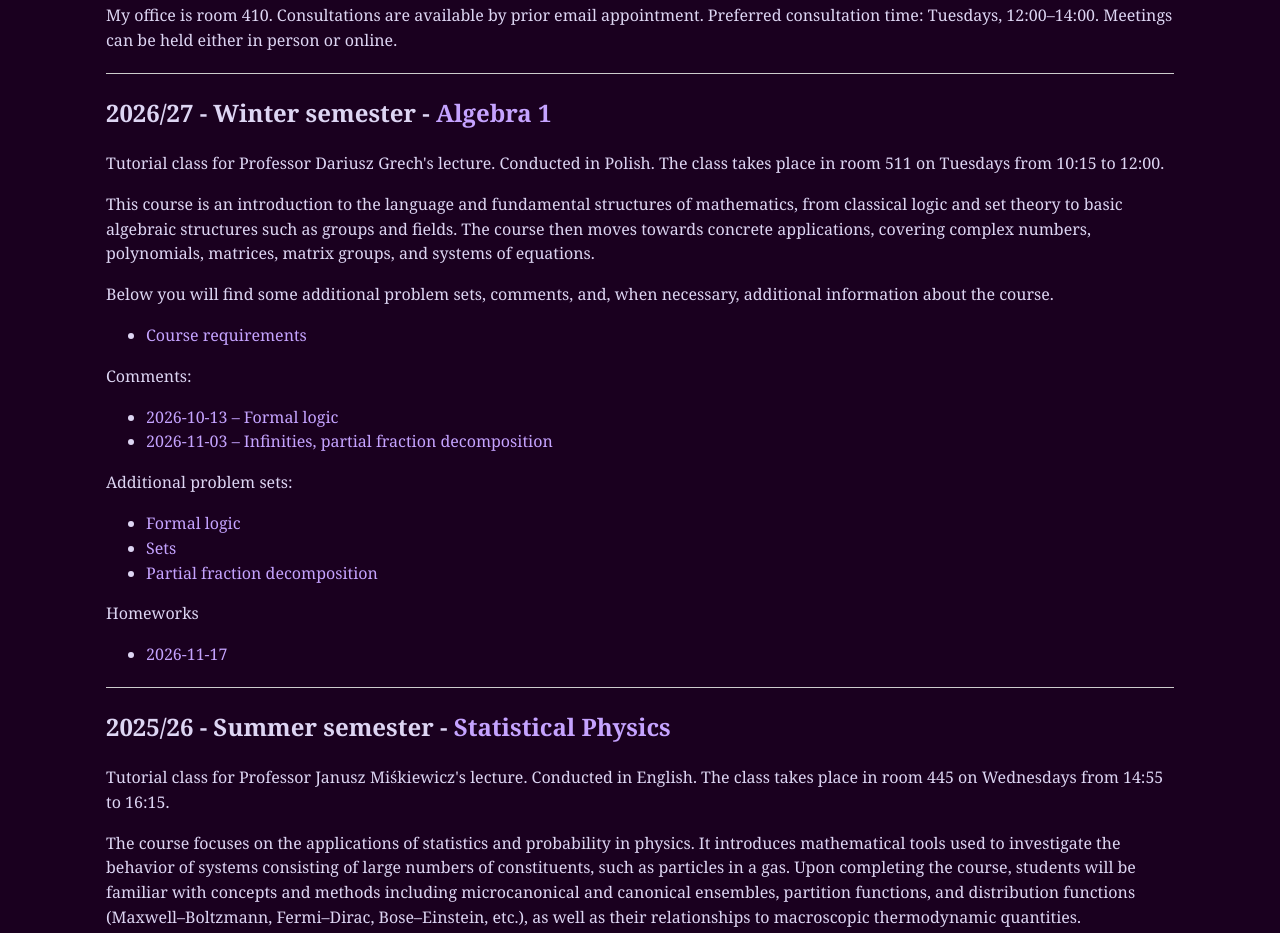
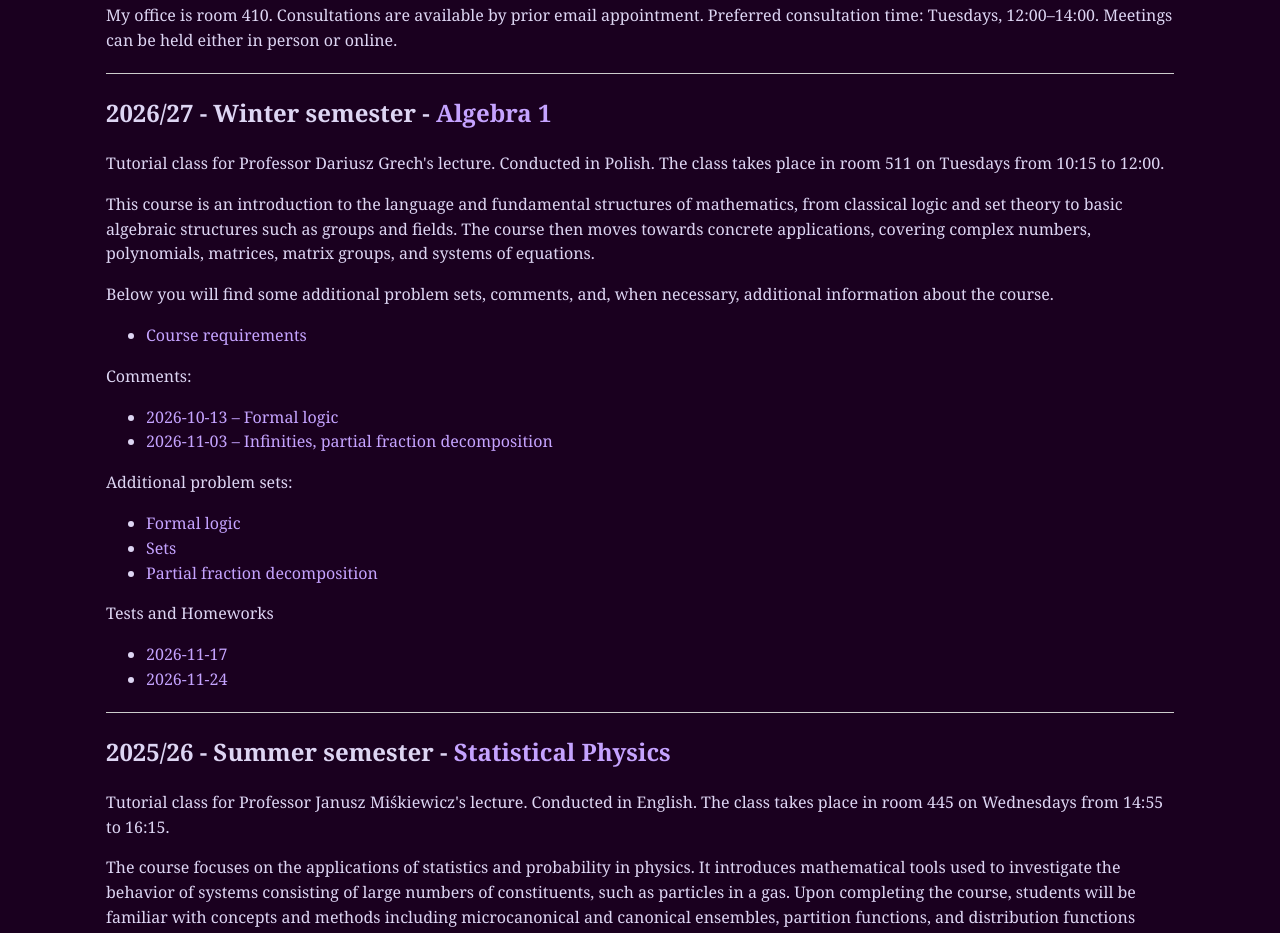
Before and after one commit to Grzegorz-Dziewisz/Grzegorz-Dziewisz.github.io, a plain HTML site: page teaching.html in a window 1280 px wide. Shown: the part 142-1075 px from the top of the page. Drawn offline with Linux system fonts and the light colour scheme.

Commit message:
Update teaching.html

```diff
--- a/teaching.html
+++ b/teaching.html
@@ -46,9 +46,10 @@ My office is room 410. Consultations are available by prior email appointment. P
     <li><a href="pliki/Teaching/2026-27/Algebra_1/dodatkowe_listy/L2-zbiory.pdf" target="_blank" rel="noopener noreferrer">Sets</a></li>
     <li><a href="pliki/Teaching/2026-27/Algebra_1/dodatkowe_listy/L3-ulamki_proste.pdf" target="_blank" rel="noopener noreferrer">Partial fraction decomposition</a></li>
   </ul>
-  <p>Homeworks</p>
+  <p>Tests and Homeworks</p>
   <ul>
-    <li><a href="pliki/Teaching/2026-27/Algebra_1/2026-11-17-Zadanie_domowe.pdf" target="_blank" rel="noopener noreferrer">2026-11-17</a></li>
+    <li><a href="pliki/Teaching/2026-27/Algebra_1/testy/2026-11-17-Zadanie_domowe.pdf" target="_blank" rel="noopener noreferrer">2026-11-17</a></li>
+    <li><a href="pliki/Teaching/2026-27/Algebra_1/testy/2026-11-24-kolokwium.pdf" target="_blank" rel="noopener noreferrer">2026-11-24</a></li>
   </ul>
 
 </section>
```
